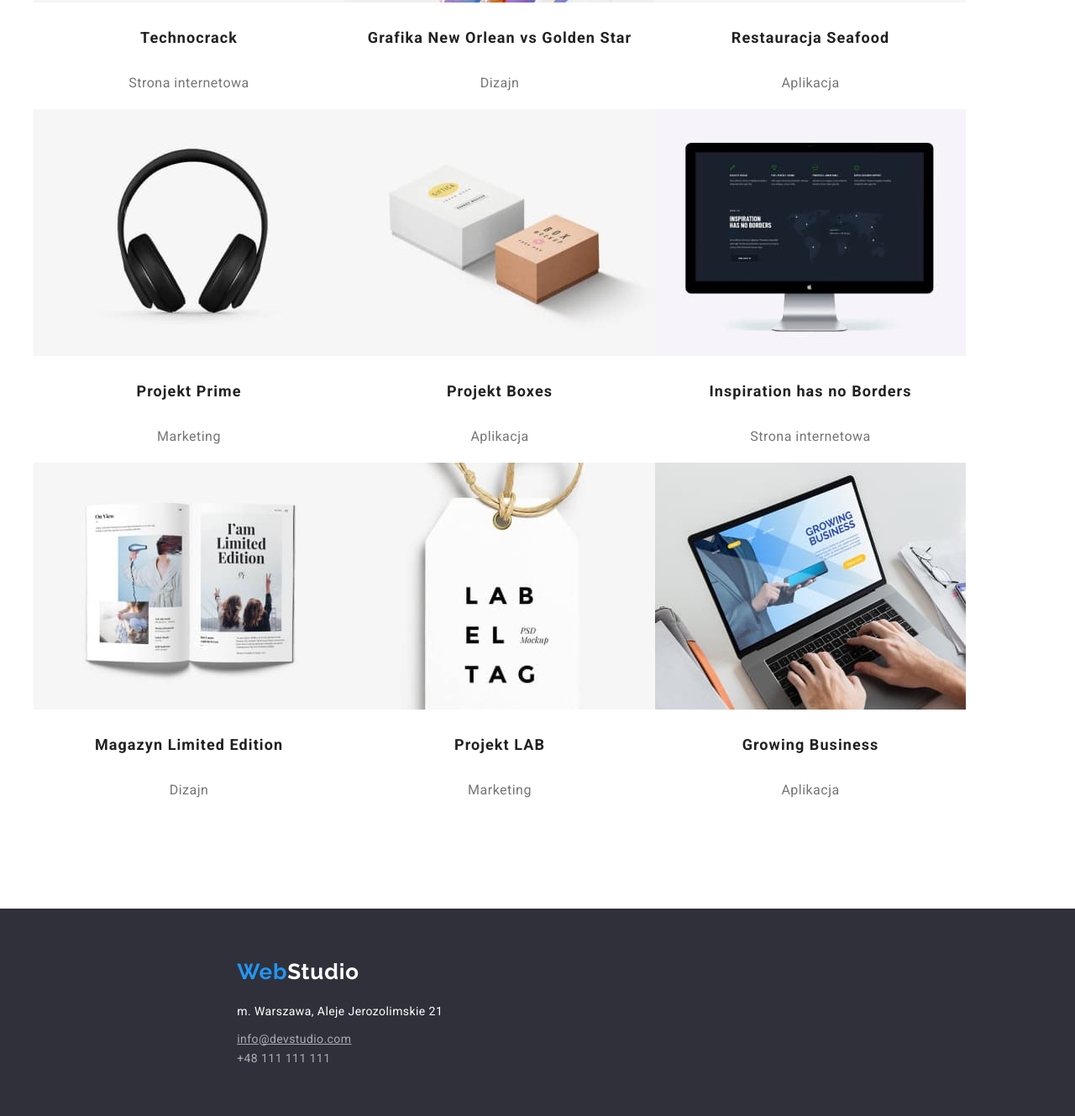
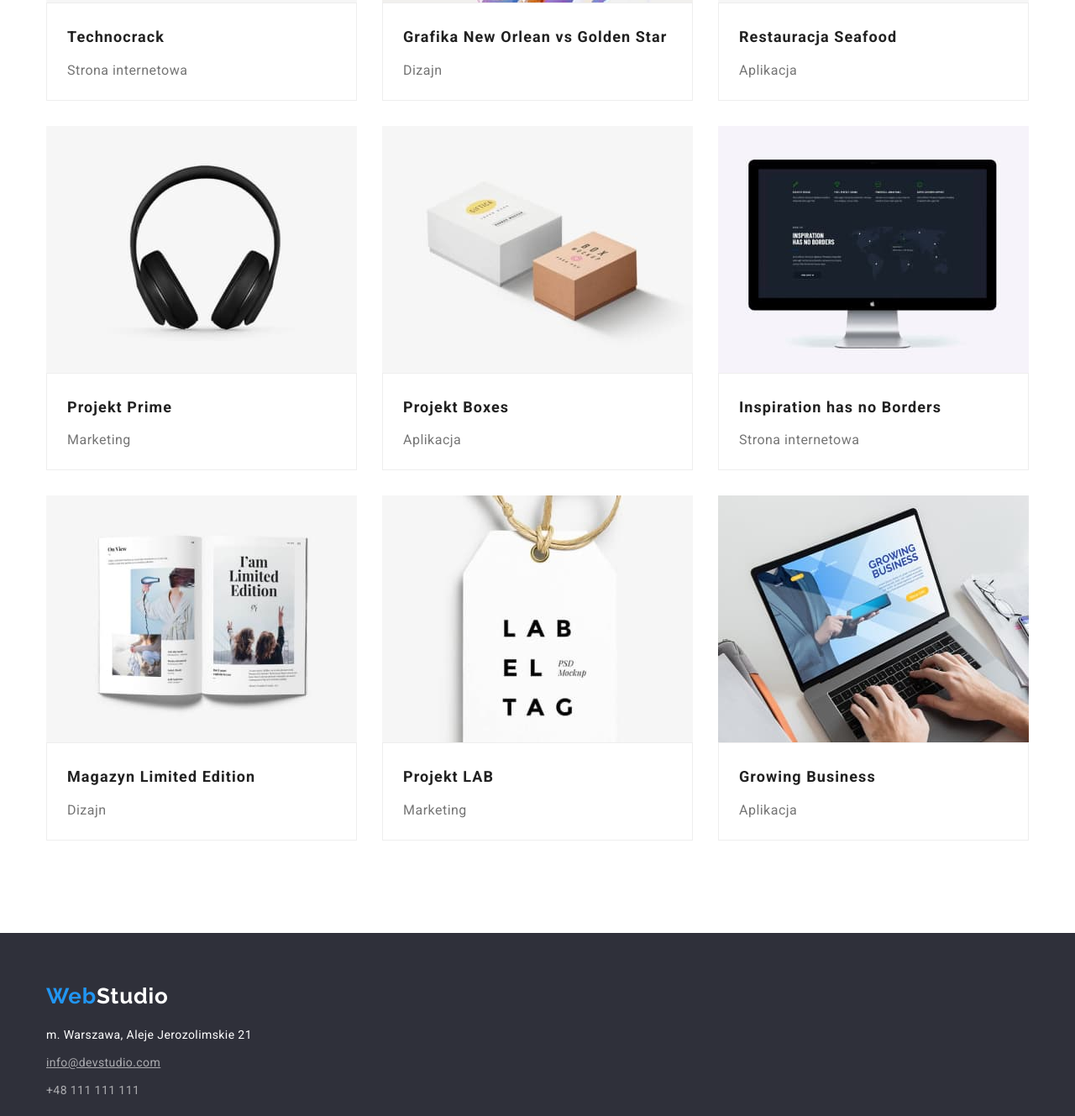
Before and after one commit to kushnirenochka/goit-markup-hw-03, a plain HTML site: page prtfolio.html in a window 1280 px wide. Shown: the part 551-1880 px from the top of the page at 84% size. Drawn offline with nearby package versions, Linux system fonts and the light colour scheme.

Commit message:
Do przesłania
Wykonane zadanie domowe

```diff
--- a/css/css/styles.css
+++ b/css/css/styles.css
@@ -9,6 +9,7 @@ body { font-family: 'Roboto';
     height: 80px;
     display: flex;
     justify-content: center;
+    border-bottom: 1px solid #ECECEC;
 }
 .container {
     display: flex;
@@ -16,8 +17,6 @@ body { font-family: 'Roboto';
     margin: 0 auto;
     padding: 0 15px;
     justify-content: center;
-    text-align: center;
-
 }
 .section {
     padding: 94px 0;
@@ -107,7 +106,6 @@ color:#212121;
     width: 200px;
     border-radius: 4px;
     border-color: #2196F3;
-
 }
 .text.container {
     background-color: var(--primary-color);
@@ -228,34 +226,38 @@ color:#212121;
 }
 .container.projects ul{
     list-style-type: none;
-    padding: 0;
+    padding: 0 15px;
     display: flex;
     flex-wrap: wrap;
     flex-basis: 1200px;
-    border: 1px;
-    border-color: #eeeeee; /* nie działa */
+    gap: 30px;
 }
-  .container.projects li {
-    gap: 30px;
-    flex-basis: calc((100%-60px)/3);
-}
+.projects img { display: block;}
+.img-title {border: 1px solid #EEEEEE;}
+
 .container.projects h3 {
     font-size: 18px;
     line-height: 2.25;
     letter-spacing: 0.06em;
+    margin: 20px 24px 4px;
 }
 .container.projects p {
     color: #757575;
-    font-weight: 400;
     font-size: 16px;
     line-height: 1.875;
     letter-spacing: 0.03em;
+    margin: 4px 24px 20px;
 }
 /* CSS DO FOOTER */
 .footer {
     background: #2F303A;
     height: 252px;
-    padding: 60px 282.222px;}
+    padding: 60px 0px;
+}
+.footer>.container {
+    width: 1200px;
+    flex-direction: column;
+}
 .logo-footer {
     font-family: 'Raleway';
     font-weight: 700;
@@ -269,32 +271,32 @@ color:#212121;
 .address ul {
     list-style-type: none;
     padding: 0px ;
+    margin: 0px;
+    height: 81px;
+}
+.address li {
+    font-weight: 400;
+    font-size: 14px;
+
 }
 .location {
-    font-weight: 400;
-    font-size: 14px;
     line-height: 1.71;
     letter-spacing: 0.03em;
     color: #FFFFFF;
     font-style:normal;
     margin-bottom: 9px;
 }
+.address li:nth-child(2) {margin-bottom: 9px;}
 .mailto {
-    font-weight: 400;
-    font-size: 14px;
     font-style: normal;
     line-height: 1.71;
     letter-spacing: 0.03em;
     text-decoration: none;
     text-decoration-line: underline;
     color: #FFFFFF99;
-    margin-bottom: 9px;
-    /* nie działa */
 }
 .mailto:hover { color: #2196F3;}
 .tel {
-    font-weight: 400;
-    font-size: 14px;
     font-style: normal;
     line-height: 1.71;
     letter-spacing: 0.03em;
--- a/prtfolio.html
+++ b/prtfolio.html
@@ -54,70 +54,89 @@
                     alt="Technocrack. Strona internetowa"
                     width="370"
                     height="294"/>
+                    <div class="img-title">
                     <h3>Technocrack</h3>
-                    <p>Strona internetowa</p></li>
+                    <p>Strona internetowa</p>
+                    </div></li>
                 <li><img
                      src="./images/portfolio/new-orlean-vs-golden-star.jpg"
                     alt="Grafika New Orlean vs Golden Star. Dizajn"
                     width="370"
                     height="294"/>
+                    <div class="img-title">
                     <h3>Grafika New Orlean vs Golden Star</h3>
-                    <p>Dizajn</p></li>
+                    <p>Dizajn</p>
+                    </div></li>
                 <li><img
                     src="./images/portfolio/restauracja.jpg"
                     alt="Restauracja Seafood. Aplikacja"
                     width="370"
                     height="294"/>
+                    <div class="img-title">
                     <h3>Restauracja Seafood</h3>
-                    <p>Aplikacja</p></li>
+                    <p>Aplikacja</p>
+                    </div></li>
                 <li><img
                     src="./images/portfolio/prime.jpg"
                     alt="Projekt Prime. Marketing"
                     width="370"
                     height="294"/>
+                    <div class="img-title">
                     <h3>Projekt Prime</h3>
-                    <p>Marketing</p></li>
+                    <p>Marketing</p>
+                    </div></li>
                 <li><img
                     src="./images/portfolio/boxes.jpg"
                     alt="Projekt Boxes. Aplikacja"
                     width="370"
                     height="294"/>
+                    <div class="img-title">
                     <h3>Projekt Boxes</h3>
-                    <p>Aplikacja</p></li>
+                    <p>Aplikacja</p>
+                    </div></li>
                 <li><img
                     src="./images/portfolio/inspiration-no-border.jpg"
                     alt="Inspiration has no Borders. Strona internetowa"
                     width="370"
                     height="294"/>
+                    <div class="img-title">
                     <h3>Inspiration has no Borders</h3>
-                    <p>Strona internetowa</p></li>
+                    <p>Strona internetowa</p>
+                    </div></li>
                 <li><img
                     src="./images/portfolio/magazyn.jpg"
                     alt="Magazyn Limited Edition. Dizajn"
                     width="370"
                     height="294"/>
+                    <div class="img-title">
                     <h3>Magazyn Limited Edition</h3>
-                    <p>Dizajn</p></li>
+                    <p>Dizajn</p>
+                    </div></li>
                 <li><img
                     src="./images/portfolio/lab.jpg"
                     alt="Projekt LAB. Marketing"
                     width="370"
                     height="294"/>
+                    <div class="img-title">
                     <h3>Projekt LAB</h3>
-                    <p>Marketing</p></li>
+                    <p>Marketing</p>
+                    </div></li>
                 <li><img
                     src="./images/portfolio/growing-business.jpg"
                     alt="Growing Business. Aplikacja"
                     width="370"
                     height="294"/>
+                    <div class="img-title">
                     <h3>Growing Business</h3>
-                    <p>Aplikacja</p></li>
+                    <p>Aplikacja</p>
+                    </div></li>
 
             </ul>
             </div>
         </section>
     </main>
     <footer class="footer">
+        <div class="container">
             <div class="logo-footer"><span>
                 <a href="#" class="link">Web<b>Studio</b></a>
             </span>
@@ -130,6 +149,7 @@
 
             </ul>
             </address>
+        </div>
         </footer>
 </body>
 </html>
```
Also changed, not shown: index.html (+7 -2 lines). Lines whose indentation alone changed are shown as unchanged.
